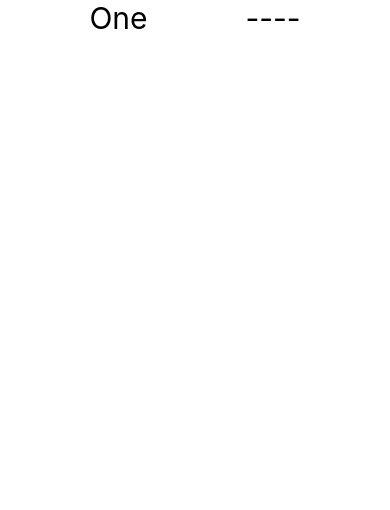
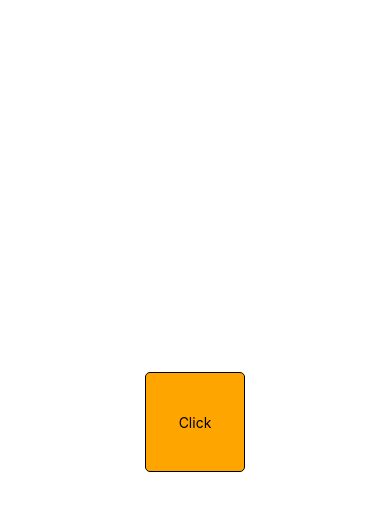
Before and after one commit to phamtanphat/Reactnative01032021, a React Native app: screen / in a window 390 px wide. Shown: the top 510 px of the page. Built offline with nearby package versions, Linux system fonts and the light colour scheme.

Commit message:
touchableOpacity

```diff
--- a/src/screens/MainScreen.js
+++ b/src/screens/MainScreen.js
@@ -1,29 +1,34 @@
 /* eslint-disable react-native/no-inline-styles */
 /* eslint-disable prettier/prettier */
 import React, { Component } from 'react';
-import { Text, SafeAreaView } from 'react-native';
+import { Text, SafeAreaView, View, TouchableOpacity } from 'react-native';
 
 export default class MainScreen extends Component {
 
-    // shouldShowVn(isMemorized, vn) {
-    //     if (isMemorized) {
-    //         return '----';
-    //     } else {
-    //         return vn;
-    //     }
-    // }
-
     render() {
         // destructuring
-        const { vn, en, isMemorized } = { en: 'One', vn: 'Mot', isMemorized: true };
         return (
             <SafeAreaView style={{
                 flex: 1,
-                flexDirection: 'row',
-                justifyContent: 'space-evenly',
+                flexDirection: 'column',
+                alignItems: 'center',
+                justifyContent: 'center',
             }}>
-                <Text style={{ fontSize: 30 }}> {en} </Text>
-                <Text style={{ fontSize: 30 }}> {isMemorized ? "----" : vn} </Text>
+                <TouchableOpacity style={{
+                    backgroundColor: 'orange',
+                    width: 100,
+                    height: 100,
+                    justifyContent: 'center',
+                    alignItems: 'center',
+                    borderWidth: 1,
+                    borderRadius: 5,
+                }}>
+                    <View>
+                        <Text>Click</Text>
+                    </View>
+                </TouchableOpacity>
+
+
             </SafeAreaView>
         );
     }
```
